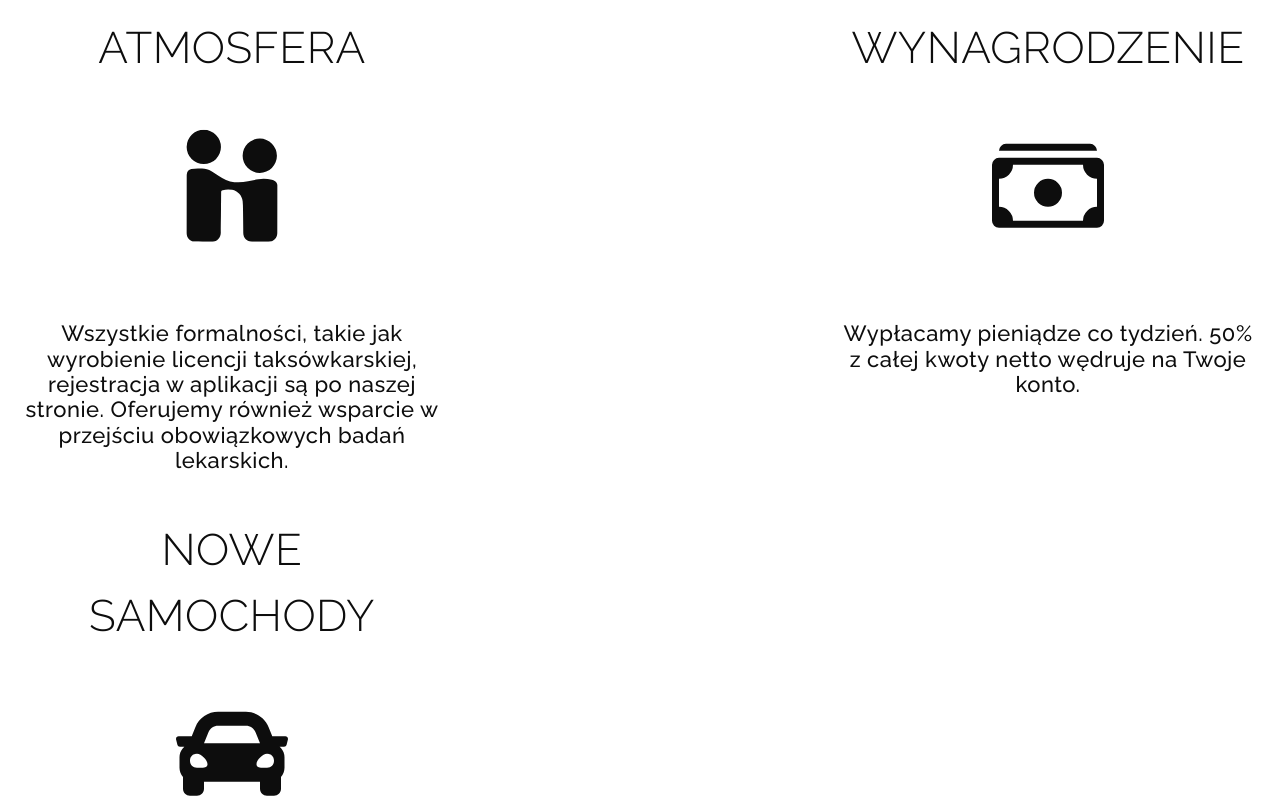
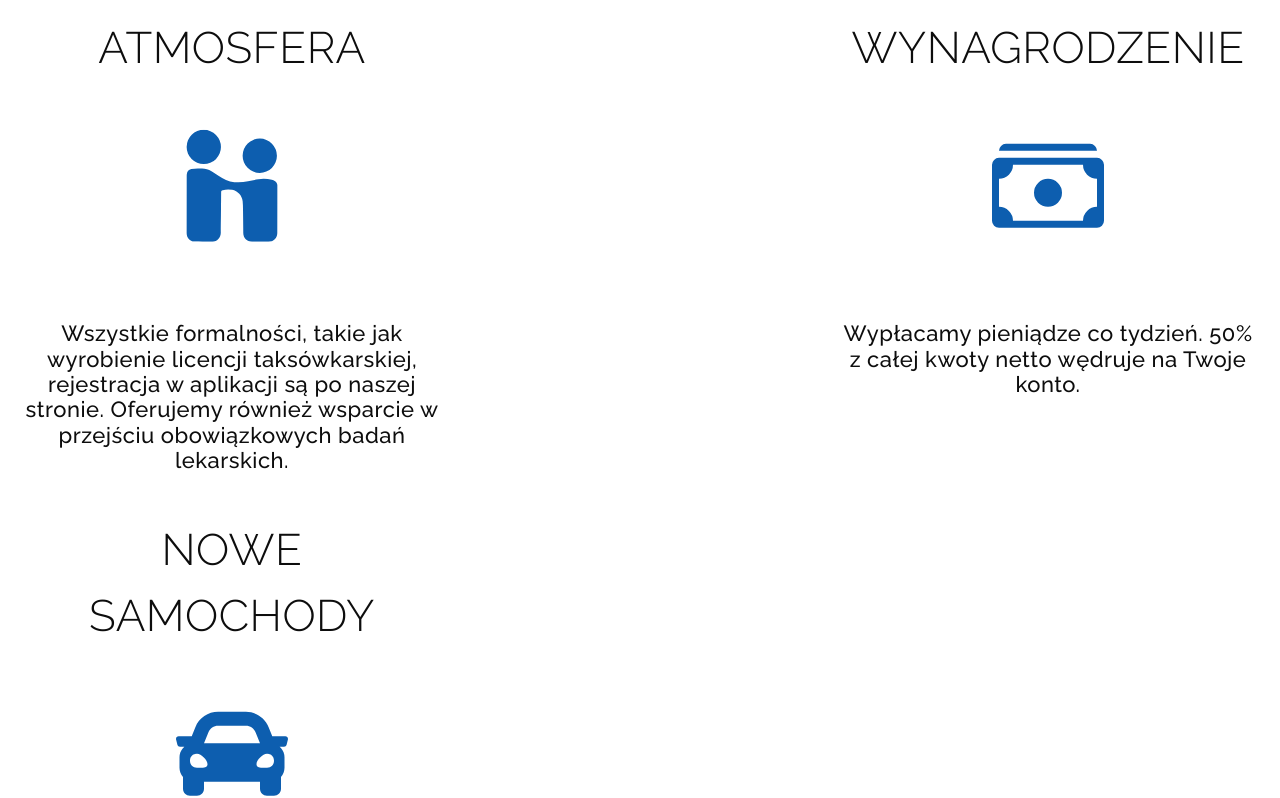
Before and after one commit to shauek97/ast-cars, a React (Create React App) app: page / in a window 1280 px wide. Shown: the part 1025-1823 px from the top of the page. Built offline with nearby package versions, Linux system fonts and the light colour scheme.

Commit message:
Changed color of icons

```diff
--- a/src/components/About/About.module.scss
+++ b/src/components/About/About.module.scss
@@ -29,4 +29,5 @@
 .attributeIcon{
     margin: $base-size*5 0;
     scale:7;
+    color: $color-blue;
 }
```
